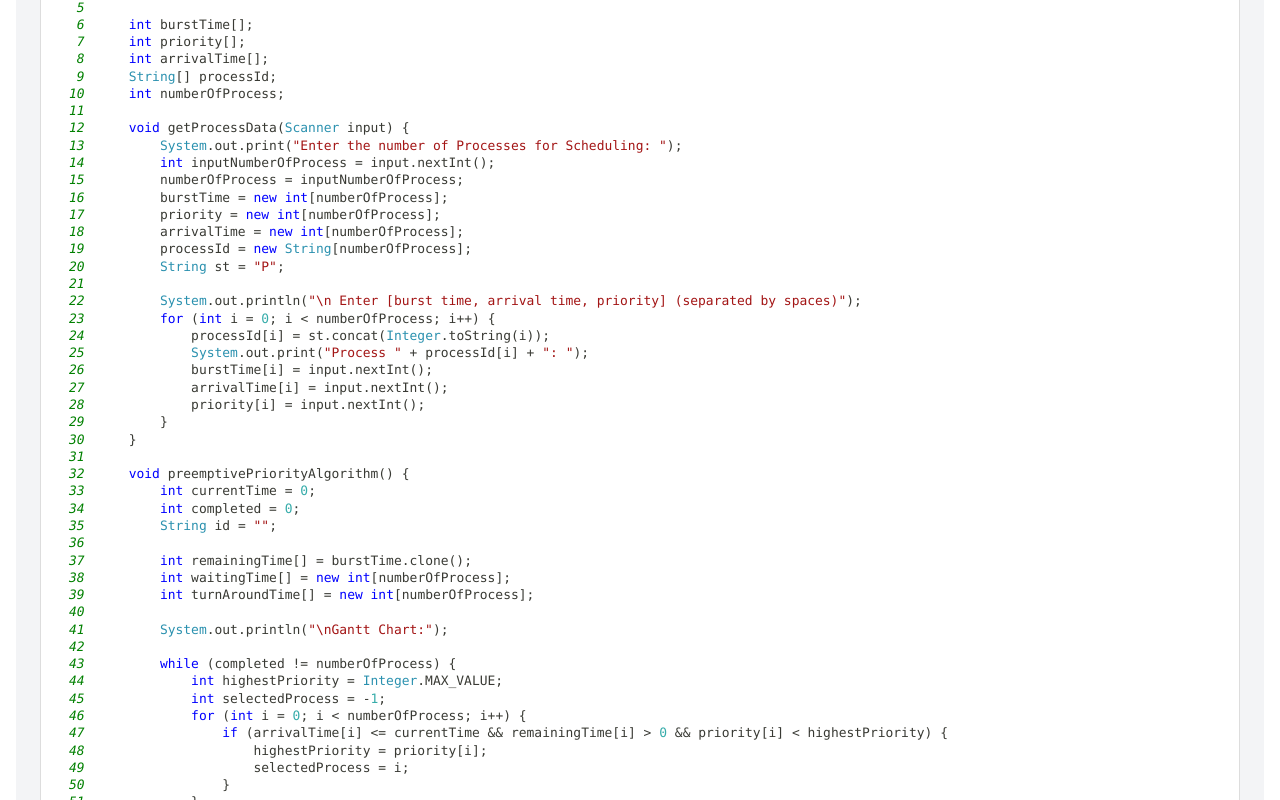
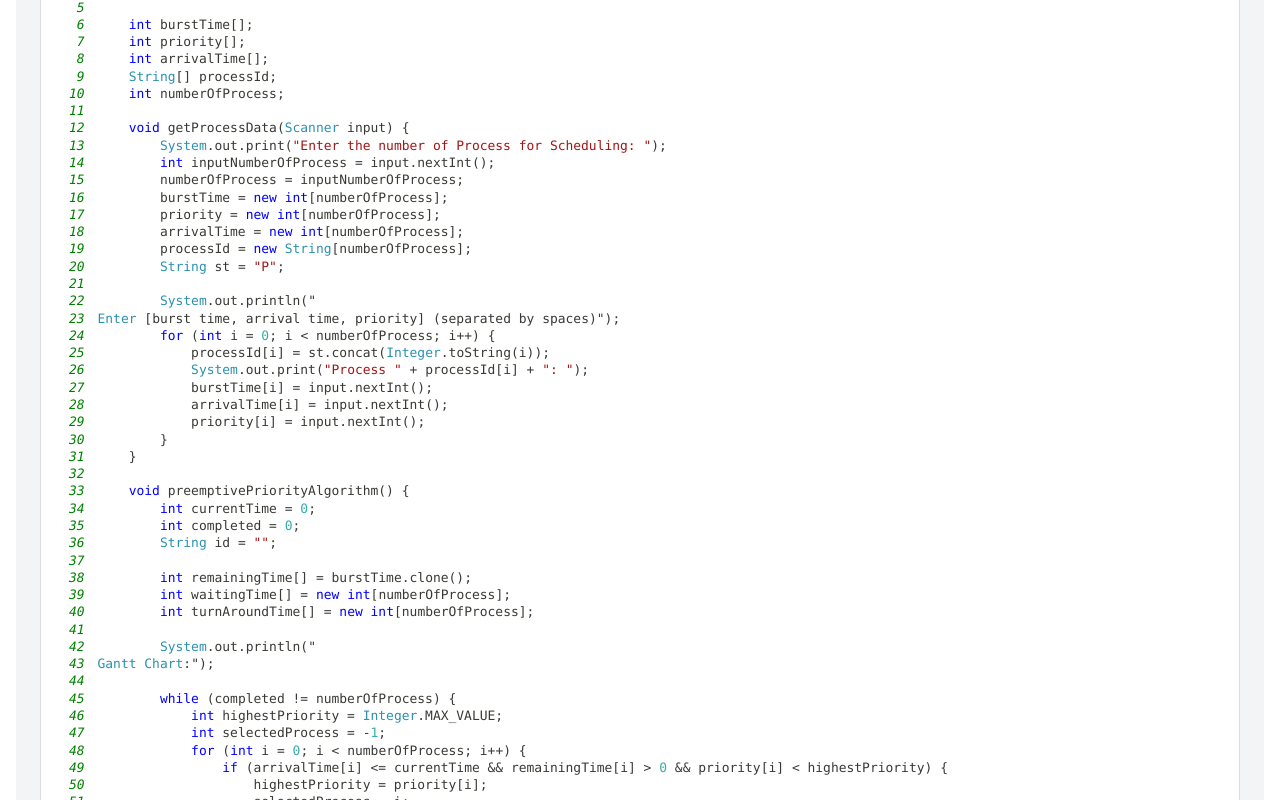
Before and after one commit to Pavan-2929/algorithms, a React (Vite) app: page / in a window 1280 px wide. Shown: the part 1280-2080 px from the top of the page. Built offline with nearby package versions, Linux system fonts and the light colour scheme.

Commit message:
fix the code

```diff
--- a/src/pages/Algo1.jsx
+++ b/src/pages/Algo1.jsx
@@ -7,7 +7,7 @@ const PreemptivePriorityScheduling = () => {
   const codeString = `
 import java.util.Scanner;
 
-public class PreemptivePriorityScheduling {
+public class PriorityPreemptive {
 
     int burstTime[];
     int priority[];
@@ -16,7 +16,7 @@ public class PreemptivePriorityScheduling {
     int numberOfProcess;
 
     void getProcessData(Scanner input) {
-        System.out.print("Enter the number of Processes for Scheduling: ");
+        System.out.print("Enter the number of Process for Scheduling: ");
         int inputNumberOfProcess = input.nextInt();
         numberOfProcess = inputNumberOfProcess;
         burstTime = new int[numberOfProcess];
@@ -25,7 +25,7 @@ public class PreemptivePriorityScheduling {
         processId = new String[numberOfProcess];
         String st = "P";
 
-        System.out.println("\\n Enter [burst time, arrival time, priority] (separated by spaces)");
+        System.out.println("\nEnter [burst time, arrival time, priority] (separated by spaces)");
         for (int i = 0; i < numberOfProcess; i++) {
             processId[i] = st.concat(Integer.toString(i));
             System.out.print("Process " + processId[i] + ": ");
@@ -44,7 +44,7 @@ public class PreemptivePriorityScheduling {
         int waitingTime[] = new int[numberOfProcess];
         int turnAroundTime[] = new int[numberOfProcess];
 
-        System.out.println("\\nGantt Chart:");
+        System.out.println("\nGantt Chart:");
 
         while (completed != numberOfProcess) {
             int highestPriority = Integer.MAX_VALUE;
@@ -88,18 +88,18 @@ public class PreemptivePriorityScheduling {
         float averageWaitingTime = sumWaiting / numberOfProcess;
         float averageTurnAroundTime = sumTurnAround / numberOfProcess;
 
-        System.out.println("\\nPreemptive Priority Scheduling Algorithm:\\n");
-        System.out.format("%-15s%-15s%-15s%-15s%-15s%-15s%-15s\\n", "ProcessId", "BurstTime", "ArrivalTime", "Priority", "WaitingTime", "TurnAroundTime", "FinishTime");
+        System.out.println("\nPreemptive Priority Scheduling Algorithm:\n");
+        System.out.format("%20s%20s%20s%20s%20s%20s%20s\n", "ProcessId", "BurstTime", "ArrivalTime", "Priority", "WaitingTime", "TurnAroundTime", "FinishTime");
         for (int i = 0; i < numberOfProcess; i++) {
-            System.out.format("%-15s%-15d%-15d%-15d%-15d%-15d%-15d\\n", processId[i], burstTime[i], arrivalTime[i], priority[i], waitingTime[i], turnAroundTime[i], arrivalTime[i] + turnAroundTime[i]);
+            System.out.format("%20s%20d%20d%20d%20d%20d%20d\n", processId[i], burstTime[i], arrivalTime[i], priority[i], waitingTime[i], turnAroundTime[i], arrivalTime[i] + turnAroundTime[i]);
         }
 
-        System.out.format("\\n%90s%-15f%-15f\\n", "Average", averageWaitingTime, averageTurnAroundTime);
+        System.out.format("\n%80s%20f%20f\n", "Average", averageWaitingTime, averageTurnAroundTime);
     }
 
     public static void main(String[] args) {
         Scanner input = new Scanner(System.in);
-        PreemptivePriorityScheduling obj = new PreemptivePriorityScheduling();
+        PriorityPreemptive obj = new PriorityPreemptive();
         obj.getProcessData(input);
         obj.preemptivePriorityAlgorithm();
     }
```
